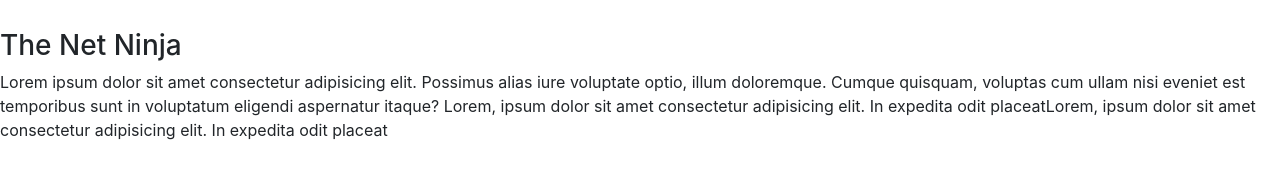
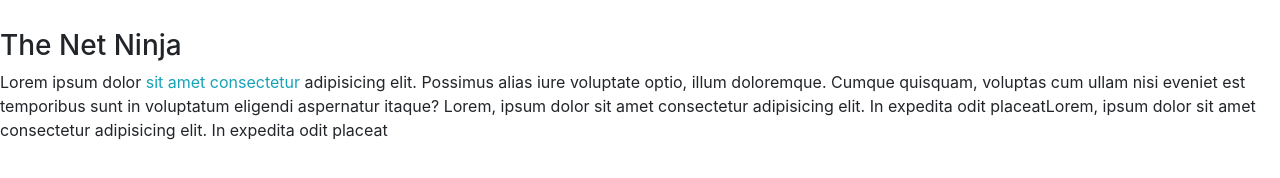
Before and after one commit to LakinduK/Bootstrap_Tutorial, a plain HTML site: page index.html in a window 1280 px wide. Shown: the part 1049-1227 px from the top of the page. Drawn offline with nearby package versions, Linux system fonts and the light colour scheme.

Commit message:
tool tip js func write and use tool tip in code

```diff
--- a/index.html
+++ b/index.html
@@ -113,7 +113,7 @@
     <div class="tab-content py-5">
         <div class="tab-pane active" id="Ninja">
             <h3>The Net Ninja</h3>
-            <p>Lorem ipsum dolor sit amet consectetur adipisicing elit. Possimus alias iure voluptate optio, illum doloremque. Cumque quisquam, voluptas cum ullam nisi eveniet est temporibus sunt in voluptatum eligendi aspernatur itaque? Lorem, ipsum dolor sit amet consectetur adipisicing elit. In expedita odit placeatLorem, ipsum dolor sit amet consectetur adipisicing elit. In expedita odit placeat</p>
+            <p>Lorem ipsum dolor<span data-toggle="tooltip" title="this is tooltip" class="text-info" data-placement="bottom"> sit amet consectetur</span> adipisicing elit. Possimus alias iure voluptate optio, illum doloremque. Cumque quisquam, voluptas cum ullam nisi eveniet est temporibus sunt in voluptatum eligendi aspernatur itaque? Lorem, ipsum dolor sit amet consectetur adipisicing elit. In expedita odit placeatLorem, ipsum dolor sit amet consectetur adipisicing elit. In expedita odit placeat</p> <!--this is tool tip method used code link-->
         </div>
         <div class="tab-pane" id="Wizard">
             <h3>The Web Wizard</h3>
@@ -218,6 +218,14 @@
     <script src="https://stackpath.bootstrapcdn.com/bootstrap/4.5.0/js/bootstrap.min.js"
         integrity="sha384-OgVRvuATP1z7JjHLkuOU7Xw704+h835Lr+6QL9UvYjZE3Ipu6Tp75j7Bh/kR0JKI"
         crossorigin="anonymous"></script>
+
+        <!-- tooltip -->
+        <script>
+            $(function() {
+                $('[data-toggle="tooltip"]').tooltip();
+            });
+        </script>
+
 </body>
 
 </html>
```
